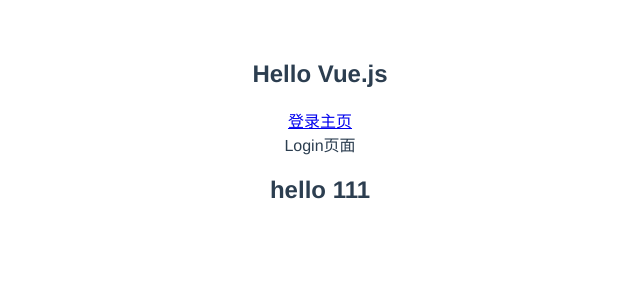
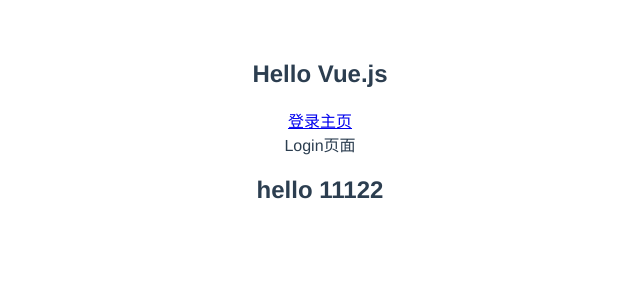
Before and after one commit to xionglp/ls-vue3ts-cms, a Vue app: page /#/login in a window 1280 px wide. Shown: the top 300 px of the page, without its empty margins (320-960 px from the left). Built offline with nearby package versions, Linux system fonts and the light colour scheme.

Commit message:
feat(test 001): test 0012

```diff
--- a/src/views/login/login.vue
+++ b/src/views/login/login.vue
@@ -1,6 +1,6 @@
 <template>
   <div>Login页面</div>
-  <h2>hello 111</h2>
+  <h2>hello 11122</h2>
 </template>
 
 <script lang="ts">
```
Also changed, not shown: 1 other file (tests, documents, lock files or other folders).
